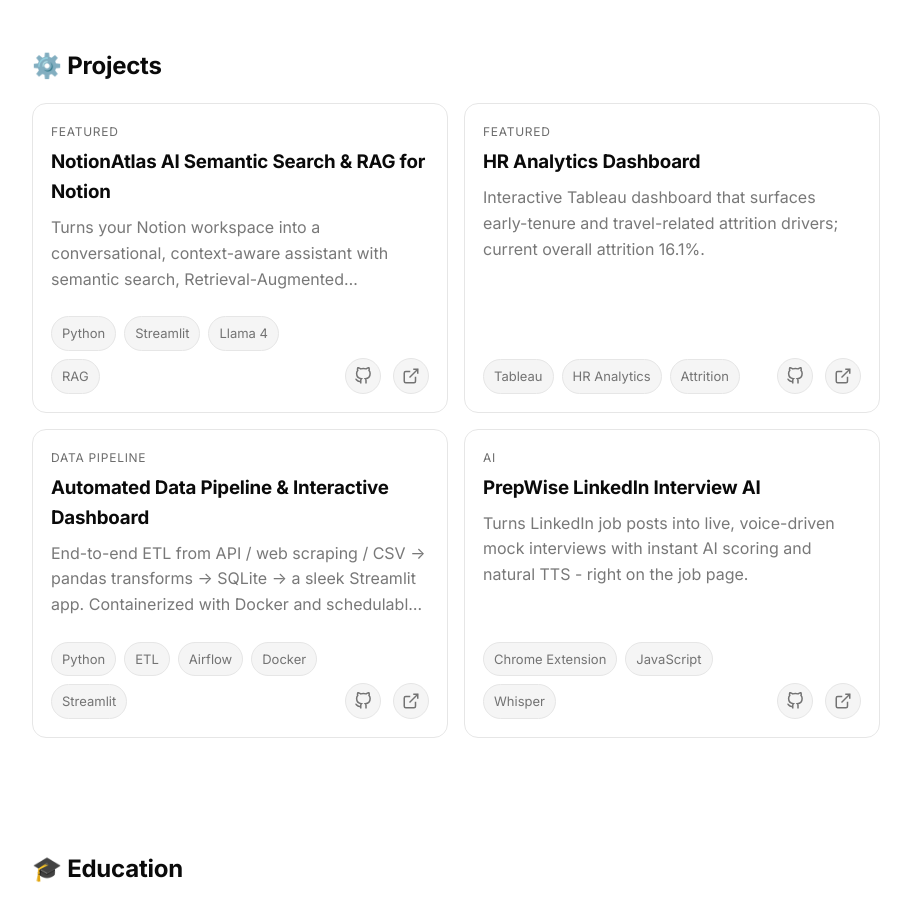
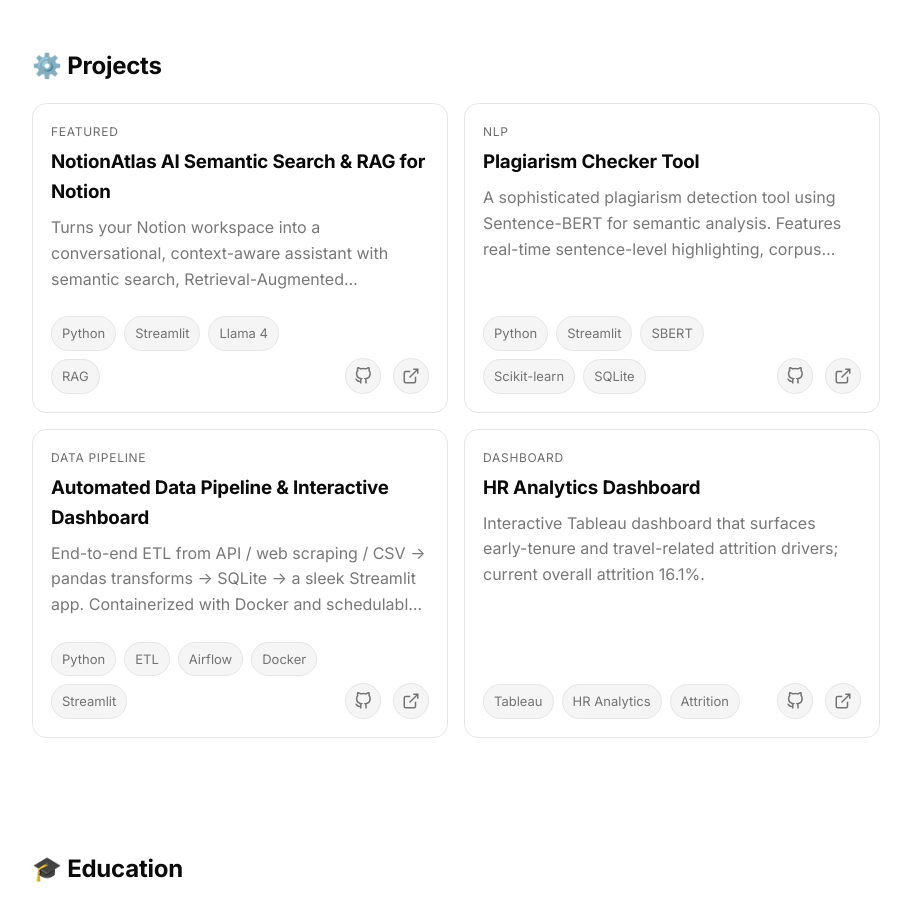
Before and after one commit to Yashraj-Muthyapwar/Yashraj-Muthyapwar.github.io, a plain HTML site: page index.html in a window 1280 px wide. Shown: the part 1960-2864 px from the top of the page, without its empty margins (336-1247 px from the left). Drawn offline with Linux system fonts and the light colour scheme.

Commit message:
Update index.html

```diff
--- a/index.html
+++ b/index.html
@@ -255,24 +255,28 @@
                             </div>
                         </article>
                         <article class="card span-6">
-                            <div class="kicker">Featured</div>
-                            <h3 class="title">HR Analytics Dashboard</h3>
+                            <div class="kicker">NLP</div>
+                            <h3 class="title">Plagiarism Checker Tool</h3>
                             <p class="muted">
-                                Interactive Tableau dashboard that surfaces early-tenure and travel-related attrition drivers; current overall attrition 16.1%.
+                                A sophisticated plagiarism detection tool using Sentence-BERT for semantic analysis.
+        Features real-time sentence-level highlighting, corpus search, and 95%+ accuracy.
                             </p>
                             <div class="project-footer">
                                 <div class="tags">
-                                    <span class="tag">Tableau</span>
-                                    <span class="tag">HR Analytics</span>
-                                    <span class="tag">Attrition</span>
+                                    <span class="tag">Python</span>
+                                    <span class="tag">Streamlit</span>
+                                    <span class="tag">SBERT</span>
+                                    <span class="tag">Scikit-learn</span>
+                                    <span class="tag">SQLite</span>
+
                                 </div>
                                 <div class="project-links">
-                                    <a href="https://github.com/Yashraj-Muthyapwar/HR-Analytics-Dashboard" target="_blank" rel="noopener" class="github-link" title="View on GitHub">
+                                    <a href="https://github.com/Yashraj-Muthyapwar/Plagiarism-Checker-Pro" target="_blank" rel="noopener" class="github-link" title="View on GitHub">
                                         <svg width="20" height="20" viewBox="0 0 24 24" fill="none" stroke="currentColor" stroke-width="2">
                                             <path d="M9 19c-5 1.5-5-2.5-7-3m14 6v-3.87a3.37 3.37 0 0 0-.94-2.61c3.14-.35 6.44-1.54 6.44-7A5.44 5.44 0 0 0 20 4.77 5.07 5.07 0 0 0 19.91 1S18.73.65 16 2.48a13.38 13.38 0 0 0-7 0C6.27.65 5.09 1 5.09 1A5.07 5.07 0 0 0 5 4.77a5.44 5.44 0 0 0-1.5 3.78c0 5.42 3.3 6.61 6.44 7A3.37 3.37 0 0 0 9 18.13V22"/>
                                         </svg>
                                     </a>
-                                    <a href="https://public.tableau.com/app/profile/yash.raj.muthyapwar/viz/HR_Analytics_Workbook/HRDashboard" target="_blank" rel="noopener" class="demo-link" title="View Live Demo">
+                                    <a href="https://plagiarism-checker-pro.streamlit.app/" target="_blank" rel="noopener" class="demo-link" title="View Live Demo">
                                         <svg width="20" height="20" viewBox="0 0 24 24" fill="none" stroke="currentColor" stroke-width="2">
                                             <path d="M18 13v6a2 2 0 0 1-2 2H5a2 2 0 0 1-2-2V8a2 2 0 0 1 2-2h6"/>
                                             <polyline points="15,3 21,3 21,9"/>
@@ -313,6 +317,34 @@
                             </div>
                         </article>
                         <article class="card span-6">
+                            <div class="kicker">Dashboard</div>
+                            <h3 class="title">HR Analytics Dashboard</h3>
+                            <p class="muted">
+                                Interactive Tableau dashboard that surfaces early-tenure and travel-related attrition drivers; current overall attrition 16.1%.
+                            </p>
+                            <div class="project-footer">
+                                <div class="tags">
+                                    <span class="tag">Tableau</span>
+                                    <span class="tag">HR Analytics</span>
+                                    <span class="tag">Attrition</span>
+                                </div>
+                                <div class="project-links">
+                                    <a href="https://github.com/Yashraj-Muthyapwar/HR-Analytics-Dashboard" target="_blank" rel="noopener" class="github-link" title="View on GitHub">
+                                        <svg width="20" height="20" viewBox="0 0 24 24" fill="none" stroke="currentColor" stroke-width="2">
+                                            <path d="M9 19c-5 1.5-5-2.5-7-3m14 6v-3.87a3.37 3.37 0 0 0-.94-2.61c3.14-.35 6.44-1.54 6.44-7A5.44 5.44 0 0 0 20 4.77 5.07 5.07 0 0 0 19.91 1S18.73.65 16 2.48a13.38 13.38 0 0 0-7 0C6.27.65 5.09 1 5.09 1A5.07 5.07 0 0 0 5 4.77a5.44 5.44 0 0 0-1.5 3.78c0 5.42 3.3 6.61 6.44 7A3.37 3.37 0 0 0 9 18.13V22"/>
+                                        </svg>
+                                    </a>
+                                    <a href="https://public.tableau.com/app/profile/yash.raj.muthyapwar/viz/HR_Analytics_Workbook/HRDashboard" target="_blank" rel="noopener" class="demo-link" title="View Live Demo">
+                                        <svg width="20" height="20" viewBox="0 0 24 24" fill="none" stroke="currentColor" stroke-width="2">
+                                            <path d="M18 13v6a2 2 0 0 1-2 2H5a2 2 0 0 1-2-2V8a2 2 0 0 1 2-2h6"/>
+                                            <polyline points="15,3 21,3 21,9"/>
+                                            <line x1="10" y1="14" x2="21" y2="3"/>
+                                        </svg>
+                                    </a>
+                                </div>
+                            </div>
+                        </article>
+                        <!-- <article class="card span-6">
                             <div class="kicker">AI</div>
                             <h3 class="title">PrepWise LinkedIn Interview AI</h3>
                             <p class="muted">
@@ -339,7 +371,7 @@
                                     </a>
                                 </div>
                             </div>
-                        </article>
+                        </article> -->
                     </div>
                 </section>
 
```
